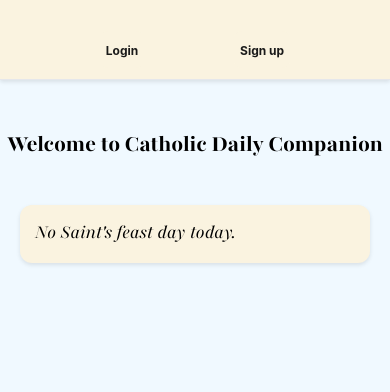
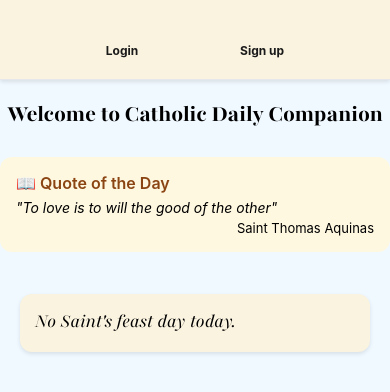
Before and after one commit to Alekaz94/catholic-daily-companion-frontend, a React Native app: screen /Home in a window 390 px wide. Shown: the top 392 px of the page. Built offline with nearby package versions, Linux system fonts and the light colour scheme; no server answers; what react-native-root-siblings would draw is missing.

Commit message:
Added journaling prompts and daily quotes verses for homescreen and daily quotes for  landing page.

```diff
--- /dev/null
+++ b/src/components/JournalPromptBanner.tsx
@@ -0,0 +1,23 @@
+import { Text, View } from "react-native";
+import { getDailyPrompt } from "../utils/getDailyPrompt"
+
+
+const JournalPromptBanner = () => {
+    const prompt = getDailyPrompt();
+
+    return (
+        <View style={{
+            backgroundColor: "#E9D8FD",
+            borderRadius: 12,
+            padding: 16,
+            marginVertical: 12
+        }}>
+            <Text style={{ fontSize: 16, fontWeight: "600", color: "#4B0082" }}>
+                ✍️ Daily Prompt
+            </Text>
+            <Text style={{ fontSize: 14, marginTop: 6 }}>{prompt}</Text>
+        </View>
+    )
+}
+
+export default JournalPromptBanner;
--- /dev/null
+++ b/src/components/QuoteBanner.tsx
@@ -0,0 +1,27 @@
+import { Text, View } from "react-native";
+import { getQuoteOfTheDay } from "../utils/getQuoteOfTheDay"
+
+const QuoteBanner = () => {
+    const quote = getQuoteOfTheDay();
+
+    return (
+        <View style={{
+            backgroundColor: "#FFF8E1",
+            borderRadius: 12,
+            padding: 16,
+            marginVertical: 12
+        }}>
+            <Text style={{ fontSize: 16, fontWeight: "600", color: "#8B4513" }}>
+                📖 {quote.type === "verse" ? "Verse of the Day" : "Quote of the Day"}
+            </Text>
+            <Text style={{ fontSize: 14, marginTop: 6, fontStyle: "italic" }}>
+                "{quote.content}"
+            </Text>
+            <Text style={{ fontSize: 13, textAlign: "right", marginTop: 4 }}>
+                {quote.reference || quote.author}
+            </Text>
+        </View>
+    )
+}
+
+export default QuoteBanner;
--- /dev/null
+++ b/src/data/prompts.ts
@@ -0,0 +1,9 @@
+export const JournalPrompts = [
+    "What are you grateful for today?",
+    "Where did you see God working in your life today?",
+    "What challenge are you facing and how can you pray about it?",
+    "Which scripture verse stood out to you today and why?",
+    "Reflect on a moment of peace you experienced today.",
+    "Write a letter to God about your current thoughts.",
+    "Who inspired you today, and how?",
+]
--- /dev/null
+++ b/src/data/quotes.ts
@@ -0,0 +1,52 @@
+export const dailyQuotes = [
+    {
+        type: "verse",
+        content: "I have the strength for everything through him who empowers me.",
+        reference: "Philippians 4:13"
+    },
+    {
+        type: "quote",
+        content: "Prayer is the best armor we have. It is the key which opens the heart to God",
+        author: "Saint Padre Pio"
+    },
+    {
+        type: "quote",
+        content: "To love is to will the good of the other",
+        author: "Saint Thomas Aquinas"
+    },
+    {
+        type: "verse",
+        content: "Your word is a lamp for my feet, a light for my path.",
+        reference: "Psalm 119:105"
+    },
+    {
+        type: "verse",
+        content: "Find your delight in the LORD who will give you your heart's desire.",
+        reference: "Psalm 37:4"
+    },
+    {
+        type: "verse",
+        content: "But thanks be to God who gives us the victory through our Lord Jesus Christ.",
+        reference: "1 Corinthians 15:57"
+    },
+    {
+        type: "verse",
+        content: "If God is for us, who can be against us?",
+        reference: "Romans 8:31"
+    },
+    {
+        type: "quote",
+        content: "Our hearts were made for You, O Lord, and they are restless until they rest in You,",
+        author: "Saint Augustine"
+    },
+    {
+        type: "quote",
+        content: "Life with Christ is a wonderful adventure.",
+        author: "Saint John Paul II"
+    },
+    {
+        type: "quote",
+        content: "Spread love everywhere you go. Let no one ever come to you without leaving happier,",
+        author: "Saint Teresa of Calcutta"
+    }
+]
--- a/src/screens/HomeScreen.tsx
+++ b/src/screens/HomeScreen.tsx
@@ -15,6 +15,8 @@ import { useAuth } from '../context/AuthContext';
 import { SafeAreaView } from 'react-native-safe-area-context';
 import defaultSaint from "../assets/images/default_saint.jpg";
 import { buildImageUri } from '../utils/imageUtils';
+import QuoteBanner from '../components/QuoteBanner';
+import JournalPromptBanner from '../components/JournalPromptBanner';
 
 type HomeNavigationProp = NativeStackNavigationProp<
   AuthStackParamList,
@@ -47,14 +49,16 @@ const HomeScreen = () => {
     <SafeAreaView style={{ flex: 1, backgroundColor: "#FAF3E0"}}>
     <ScrollView style={{backgroundColor: "#F0F9FF"}}>
       <Navbar />
+      <Text style={[Typography.title, {textAlign: "center", marginTop: 20 }]}>Catholic Daily Companion</Text>
+      <Text style={[Typography.title, {textAlign: "center"}]}>Welcome back {user && user.firstName}</Text>
+
+      <QuoteBanner />
+      <JournalPromptBanner />
       {user?.role === "ADMIN"
         && (<TouchableOpacity onPress={() => navigation.navigate("AdminPanel")} style={[Layout.button, {backgroundColor: "#FAF3E0", margin: 10, borderWidth: 1}]}>
           <Text style={[Typography.link, {color: "black"}]}>Go to Admin Panel</Text>
         </TouchableOpacity>
       )}
-      <Text style={[Typography.title, {textAlign: "center", marginTop: 50 }]}>Catholic Daily Companion</Text>
-      <Text style={[Typography.title, {textAlign: "center"}]}>Welcome back {user && user.firstName}</Text>
-
       <View style={[Layout.container, {marginBottom: -20, backgroundColor: "#F0F9FF"}]}>
       {loadingSaint ? (
         <Text style={[Typography.label, { textAlign: 'center' }]}>Loading saint of the day...</Text>
--- a/src/screens/LandingScreen.tsx
+++ b/src/screens/LandingScreen.tsx
@@ -14,6 +14,7 @@ import { ScrollView } from 'react-native-gesture-handler';
 import { SafeAreaView } from 'react-native-safe-area-context';
 import defaultSaint from "../assets/images/default_saint.jpg";
 import { buildImageUri } from '../utils/imageUtils';
+import QuoteBanner from '../components/QuoteBanner';
 
 type LandingNavigationProp = NativeStackNavigationProp<
   AuthStackParamList,
@@ -41,7 +42,8 @@ const LandingScreen = () => {
     <SafeAreaView style={{ flex: 1, backgroundColor: "#FAF3E0"}}>
       <ScrollView style={{backgroundColor: "#F0F9FF"}}>
       <NavbarLanding />
-      <Text style={[Typography.title, {textAlign: "center", marginTop: 50 }]}>Welcome to Catholic Daily Companion</Text>
+      <Text style={[Typography.title, {textAlign: "center", marginTop: 20 }]}>Welcome to Catholic Daily Companion</Text>
+      <QuoteBanner />
       <View style={[Layout.container, {backgroundColor: "#F0F9FF"}]}>
         {!saint
           ? <View style={[Layout.card, {marginTop: 10, borderRadius: 12, padding: 15, backgroundColor: "#FAF3E0"}]}>
--- a/src/styles/Layout.ts
+++ b/src/styles/Layout.ts
@@ -32,6 +32,7 @@ export const Layout: LayoutStyles = {
         shadowOpacity: 0.1,
         shadowRadius: 4,
         elevation: 3,
+        overflow: "hidden",
     },
     card: {
       borderRadius: 8,
--- /dev/null
+++ b/src/utils/getDailyPrompt.ts
@@ -0,0 +1,7 @@
+import { JournalPrompts } from "../data/prompts";
+
+export const getDailyPrompt = () => {
+    const date = new Date();
+    const index = date.getDate() % JournalPrompts.length;
+    return JournalPrompts[index];
+}
--- /dev/null
+++ b/src/utils/getQuoteOfTheDay.ts
@@ -0,0 +1,7 @@
+import { dailyQuotes } from "../data/quotes";
+
+export const getQuoteOfTheDay = () => {
+    const date = new Date();
+    const index = date.getDate() % dailyQuotes.length;
+    return dailyQuotes[index];
+}
```
